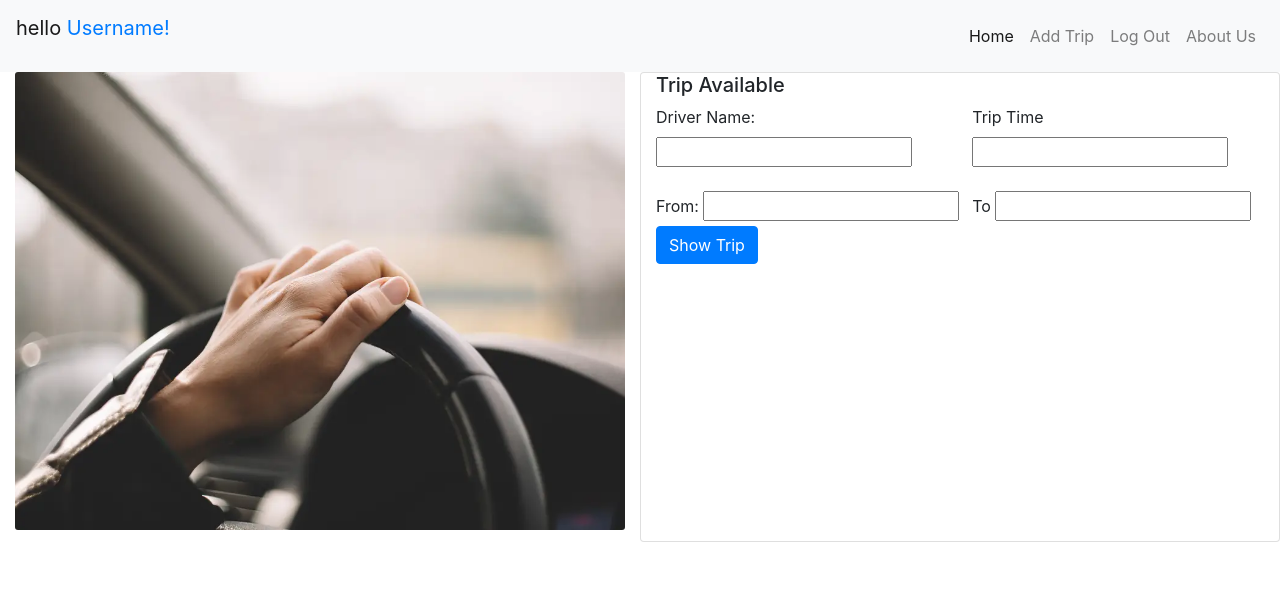
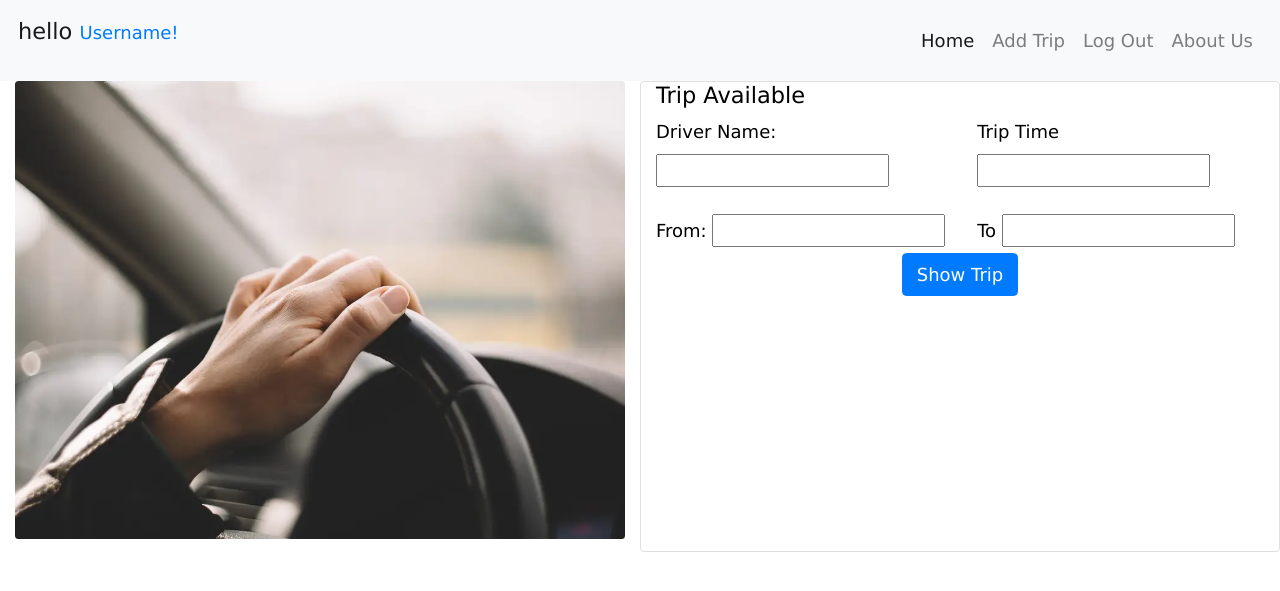
Before and after one commit to MalekMohanna/share_my_car, a Django app: template car_pool_app/templates/mytrips.html in a window 1280 px wide. Shown: the top 591 px of the page. Run offline with Django 3.2, Linux system fonts and the light colour scheme; the template is opened without the code that fills it, so the values that code supplies are empty.

Commit message:
editing the html of my trips and photo

```diff
--- a/car_pool_app/templates/mytrips.html
+++ b/car_pool_app/templates/mytrips.html
@@ -6,7 +6,7 @@
     <meta name="viewport" content="width=device-width, initial-scale=1.0">
     <title>My Trips</title>
     {% load static %}
-    <link rel="stylesheet" href="{% static 'style.css' %}">
+    <link rel="stylesheet" href="{% static 'cdd/my_trips.css' %}">
     <link rel="stylesheet" href="https://cdn.jsdelivr.net/npm/bootstrap@4.3.1/dist/css/bootstrap.min.css" integrity="sha384-ggOyR0iXCbMQv3Xipma34MD+dH/1fQ784/j6cY/iJTQUOhcWr7x9JvoRxT2MZw1T" crossorigin="anonymous">
 </head>
 <body>
@@ -36,7 +36,7 @@
       <main class="d-flex justify-content-center">
     <div class="card-title d-flex  text-bg-dark">
         <div class="card-title col-6 d-flex">
-            <img src="driver image.webp" class="card-img" alt="...">
+            <img src="{% static 'icons/driver-image.png' %}" class="card-img" alt="...">
         </div>
         <div class="col card d-flex align-item-center">
           <h5 class="">Trip Available</h5>
```
Also changed, not shown: car_pool_app/static/icons/driver-image.png (renamed from car_pool_app/templates/driver image.webp).
